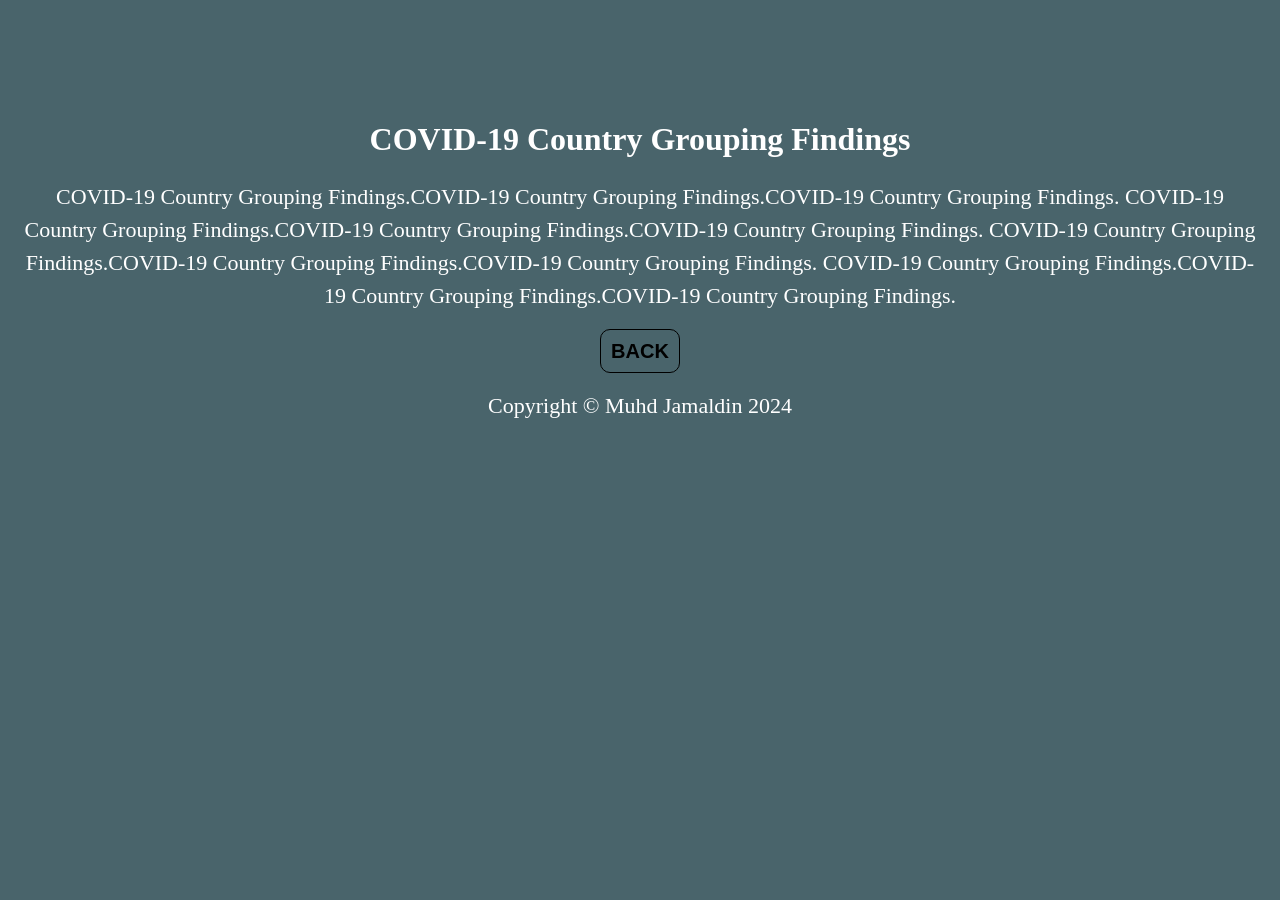
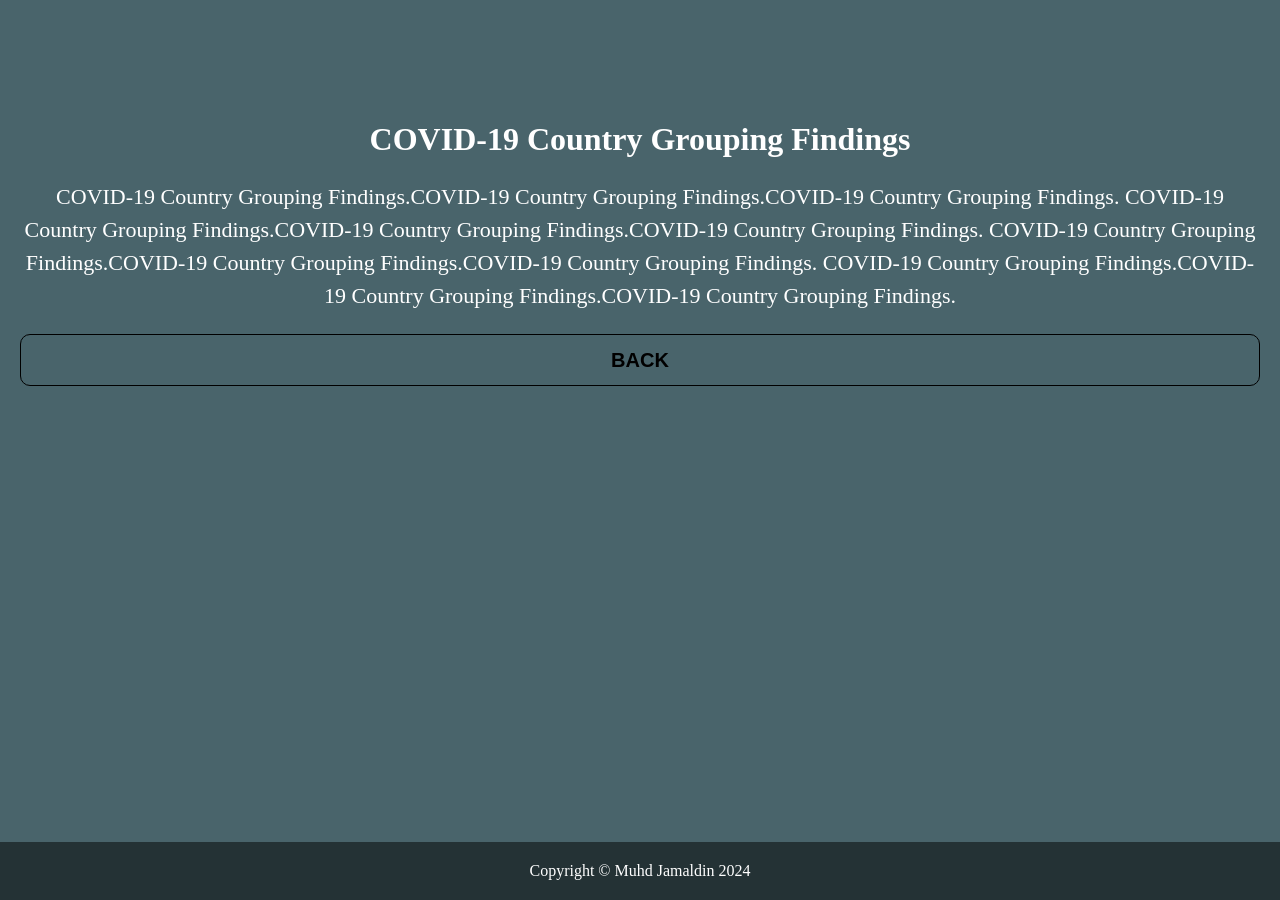
Before and after one commit to Md-Khid/Md-Khid, a Jekyll site: the page findings/1.html, which Jekyll copies as it is, in a window 1280 px wide. Built offline with Jekyll 4.4.1, drawn with Linux system fonts in a browser that asks for light colours.

Commit message:
Update 1.html

```diff
--- a/findings/1.html
+++ b/findings/1.html
@@ -14,6 +14,8 @@
             padding: 0;
             margin: 0;
             font-weight: lighter; /* Make font thinner for all text */
+            min-height: 100vh; /* Ensure content takes up at least the full viewport height */
+            position: relative; /* Set position to relative for footer positioning */
         }
         .intro {
             padding-top: 100px;
@@ -33,9 +35,22 @@
             border-radius: 10px;
             padding: 10px;
             transition: background-color 0.3s ease;
+            display: block; /* Make the link a block element */
+            margin-bottom: 20px; /* Add margin to create space between back button and footer */
         }
         .back-link:hover {
             background-color: #219BB3;
+        }
+        footer {
+            text-align: center;
+            position: absolute; /* Set position to absolute for fixed positioning */
+            bottom: 0; /* Align footer to bottom of viewport */
+            width: 100%; /* Ensure footer spans the full width */
+            padding: 20px 0; /* Add padding to footer */
+            background-color: rgba(0, 0, 0, 0.5); /* Semi-transparent background color for readability */
+        }
+        footer p {
+            margin: 0; /* Remove default margin from paragraph inside footer */
         }
     </style>
 </head>
@@ -71,10 +86,8 @@
 </div>
 
 <!-- Footer -->
-<footer style="text-align: center;">
-    <div class="container">
-        <p id="footerYear">Copyright &copy; Muhd Jamaldin</p>
-    </div>
+<footer>
+    <p id="footerYear">Copyright &copy; Muhd Jamaldin</p>
 </footer>
 
 <script>
```
